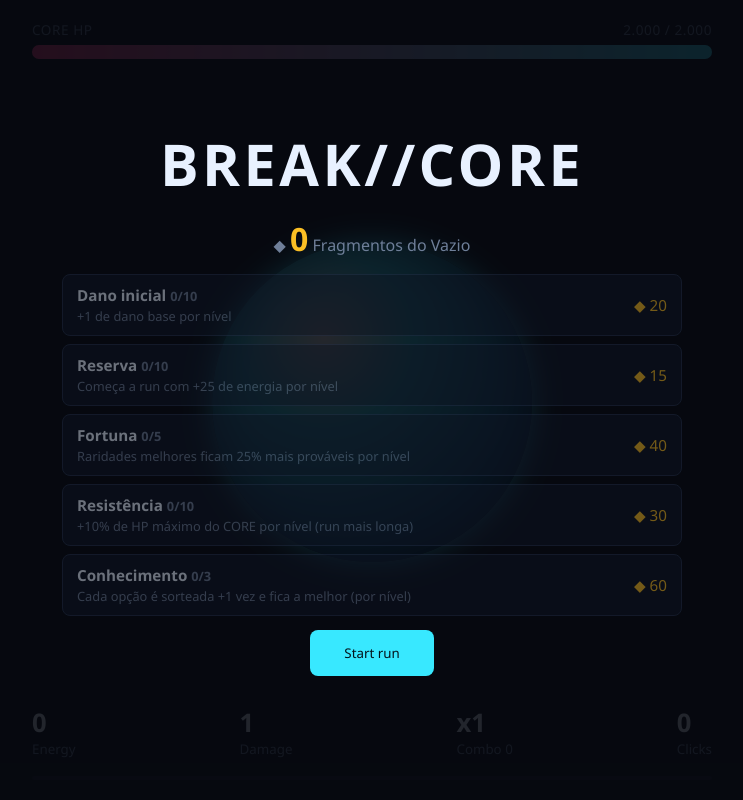
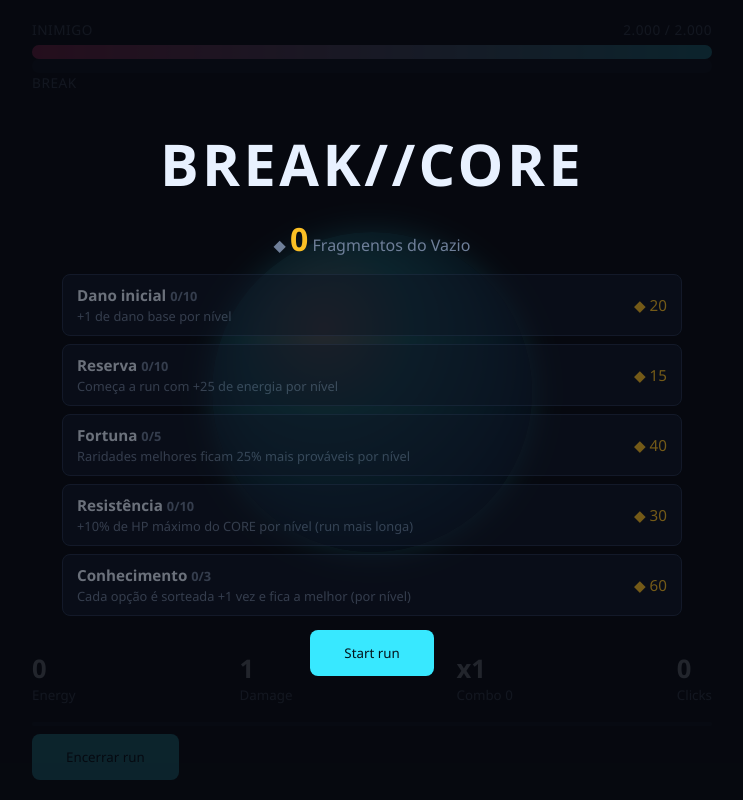
Before and after one commit to mekxl/clicker-viciante-e-fodao-, a plain HTML site: page index.html in a window 1280 px wide. Shown: the whole page, without its empty margins (268-1011 px from the left). Drawn offline with Linux system fonts and the light colour scheme.

Commit message:
Update index.html

```diff
--- a/index.html
+++ b/index.html
@@ -9,19 +9,24 @@
 <body>
 <canvas id="fx"></canvas>
 <div id="floaters"></div>
+<div id="flash"></div>
+<div id="banner" aria-live="polite"></div>
 <main>
   <section class="hud top">
-    <div class="hp-label"><span>CORE HP</span><span id="hpText">0 / 0</span></div>
+    <div class="hp-label"><span id="enemyName">INIMIGO</span><span id="hpText">0 / 0</span></div>
     <div class="bar"><div id="hpFill"></div></div>
+    <div class="bar brk"><div id="breakFill"></div></div>
+    <div class="hp-label sub"><span id="breakLabel">BREAK</span><span id="encounterInfo"></span></div>
     <div id="build"></div>
   </section>
-  <div id="stage"><div id="core" role="button" aria-label="CORE"></div></div>
+  <div id="stage"><div id="core" role="button" aria-label="Inimigo"></div></div>
   <section class="hud bottom">
     <div class="stat"><b id="energy">0</b><small>Energy</small></div>
     <div class="stat"><b id="damage">0</b><small>Damage</small></div>
     <div class="stat"><b id="combo">x1</b><small>Combo <i id="comboCount">0</i></small></div>
     <div class="stat"><b id="clicks">0</b><small>Clicks</small></div>
     <div class="bar thin"><div id="comboFill"></div></div>
+    <button id="retreat" class="ghost" tabindex="-1">Encerrar run</button>
   </section>
 </main>
 
```
